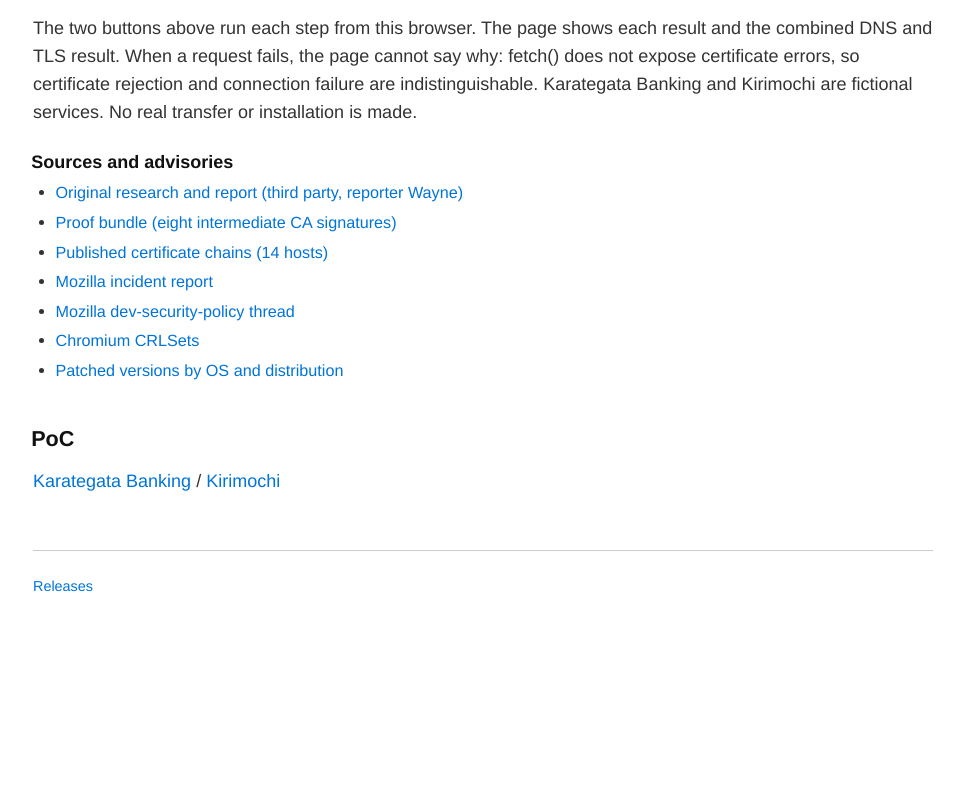
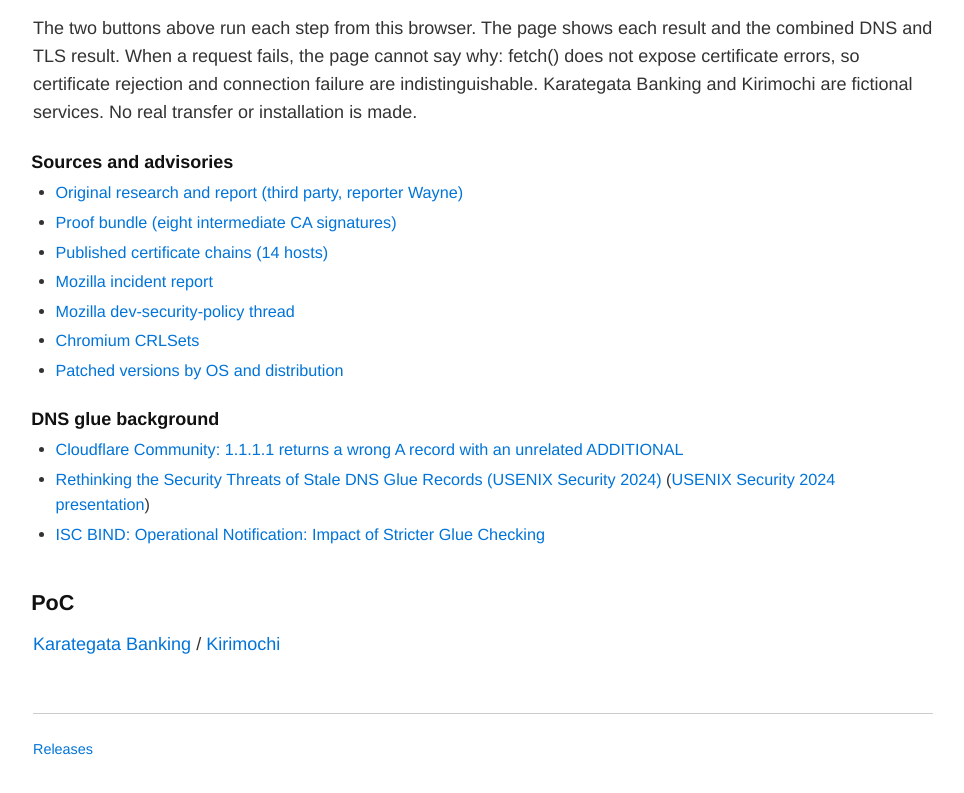
Before and after one commit to GrEarl/yes-its-a-problem, a plain HTML site: page docs/index.html in a window 1280 px wide. Shown: the part 1059-1852 px from the top of the page, without its empty margins (157-1121 px from the left). Before the commit the page ends 1746 px from the top, so only its background shows below. Drawn offline with Linux system fonts and the light colour scheme.

Commit message:
Cite DNS glue background sources

```diff
--- a/docs/i18n.js
+++ b/docs/i18n.js
@@ -16,6 +16,11 @@
       sourceMozillaThread: "Mozilla dev-security-policy の議論",
       sourceCrlsets: "Chromium の CRLSet",
       sourcePatched: "各 OS・ディストリの修正版",
+      dnsSourcesTitle: "DNS グルー処理の背景",
+      sourceCloudflare: "Cloudflare Community: 無関係な ADDITIONAL がある場合に 1.1.1.1 が誤った A レコードを返す件",
+      sourceStaleGlue: "Rethinking the Security Threats of Stale DNS Glue Records（USENIX Security 2024）",
+      sourceStaleGlueTalk: "USENIX Security 2024 発表ページ",
+      sourceIscStrictGlue: "ISC BIND: Operational Notification: Impact of Stricter Glue Checking",
 
       checkTitle: "確認",
       checkLead: "各ボタンを押すと、検証用エンドポイントへ HTTPS リクエストを 1 回送ります。結果はこのページ内に表示されます。",
@@ -65,6 +70,11 @@
       sourceMozillaThread: "Mozilla dev-security-policy thread",
       sourceCrlsets: "Chromium CRLSets",
       sourcePatched: "Patched versions by OS and distribution",
+      dnsSourcesTitle: "DNS glue background",
+      sourceCloudflare: "Cloudflare Community: 1.1.1.1 returns a wrong A record with an unrelated ADDITIONAL",
+      sourceStaleGlue: "Rethinking the Security Threats of Stale DNS Glue Records (USENIX Security 2024)",
+      sourceStaleGlueTalk: "USENIX Security 2024 presentation",
+      sourceIscStrictGlue: "ISC BIND: Operational Notification: Impact of Stricter Glue Checking",
 
       checkTitle: "Checks",
       checkLead: "Each button sends one HTTPS request to a check endpoint. Results are shown on this page.",
--- a/docs/index.html
+++ b/docs/index.html
@@ -53,6 +53,12 @@
       <li><a href="https://www.chromium.org/Home/chromium-security/crlsets/" target="_blank" rel="noopener noreferrer" data-i18n="sourceCrlsets">Chromium CRLSets</a></li>
       <li><a href="https://emudhra.we-have-a-problem.com/#patched-os" target="_blank" rel="noopener noreferrer" data-i18n="sourcePatched">Patched versions by OS and distribution</a></li>
     </ul>
+    <h3 data-i18n="dnsSourcesTitle">DNS glue background</h3>
+    <ul class="sources">
+      <li><a href="https://community.cloudflare.com/t/1-1-1-1-answers-wrong-a-record-when-authority-name-server-has-unrelated-addtional/966458" target="_blank" rel="noopener noreferrer" data-i18n="sourceCloudflare">Cloudflare Community: 1.1.1.1 returns a wrong A record with an unrelated ADDITIONAL</a></li>
+      <li><a href="https://www.usenix.org/system/files/usenixsecurity24-zhang-yunyi-rethinking.pdf" target="_blank" rel="noopener noreferrer" data-i18n="sourceStaleGlue">Rethinking the Security Threats of Stale DNS Glue Records (USENIX Security 2024)</a> (<a href="https://www.usenix.org/conference/usenixsecurity24/presentation/zhang-yunyi-rethinking" target="_blank" rel="noopener noreferrer" data-i18n="sourceStaleGlueTalk">USENIX Security 2024 presentation</a>)</li>
+      <li><a href="https://kb.isc.org/docs/strict-glue" target="_blank" rel="noopener noreferrer" data-i18n="sourceIscStrictGlue">ISC BIND: Operational Notification: Impact of Stricter Glue Checking</a></li>
+    </ul>
   </section>
 
   <h2 data-i18n="demosTitle">PoC</h2>
```
Also changed, not shown: README.ja.md (+6 -0 lines), poc/README.ja.md (+6 -0 lines), README.md, poc/README.md.
